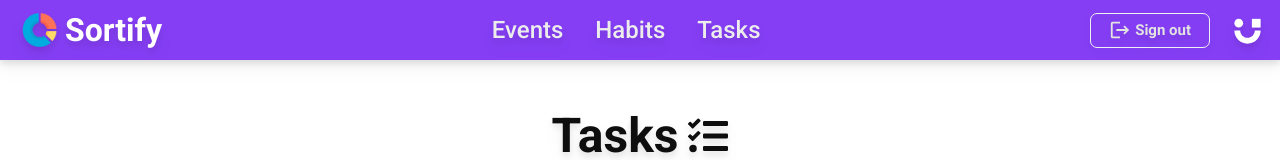
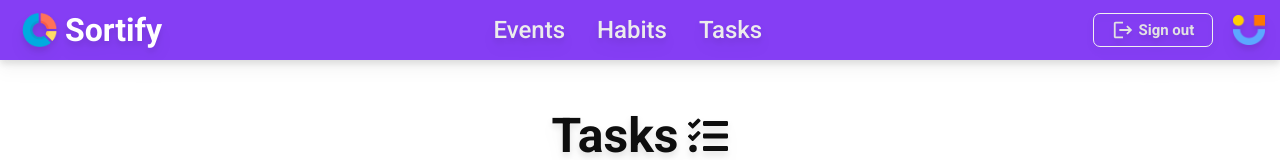
Before and after one commit to Prostecki/Sortify, a React (Vite) app: page /tasks in a window 1280 px wide. Shown: the top 160 px of the page. Built offline with nearby package versions, Linux system fonts and the light colour scheme; sample sign-in values are in the browser's storage.

Commit message:
färgade profilikonen i navbaren för bättre design

```diff
--- a/src/App.css
+++ b/src/App.css
@@ -55,6 +55,7 @@
 .nav-right-position {
   display: flex;
   gap: 20px;
+  align-items: center;
 }
 
 .nav-center-position {
@@ -98,6 +99,7 @@
   color: rgb(255, 255, 255);
   filter: drop-shadow(0 10px 8px rgb(0 0 0 / 0.04))
     drop-shadow(0 4px 3px rgb(0 0 0 / 0.1));
+  height: 30px;
 }
 
 .profile-icon:hover {
--- a/src/layout/Nav.jsx
+++ b/src/layout/Nav.jsx
@@ -4,6 +4,7 @@ import { MdLogout } from "react-icons/md";
 import { useAccount } from "../hooks/useAccount";
 import { useNavigate } from "react-router-dom";
 import { CgUserlane } from "react-icons/cg";
+import profileIcon from "../assets/profileicon.png";
 
 export default function Nav({ setIsLoggedIn }) {
   const navigate = useNavigate();
@@ -30,7 +31,12 @@ export default function Nav({ setIsLoggedIn }) {
             <MdLogout size={22} className="mr-1" /> Sign out
           </button>
           <Link to="/profile">
-            <CgUserlane size={35} className="profile-icon" />
+            <img
+              src={profileIcon}
+              alt="profile icon"
+              className="profile-icon"
+            />
+            {/* <CgUserlane size={35} className="profile-icon" /> */}
           </Link>
         </div>
       </nav>
```
Also changed, not shown: src/assets/profileicon.png (added).
